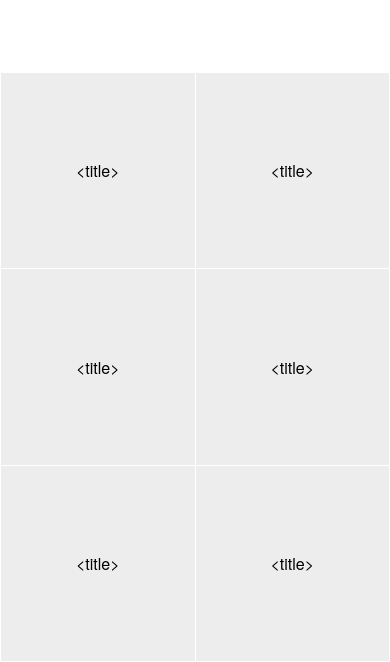
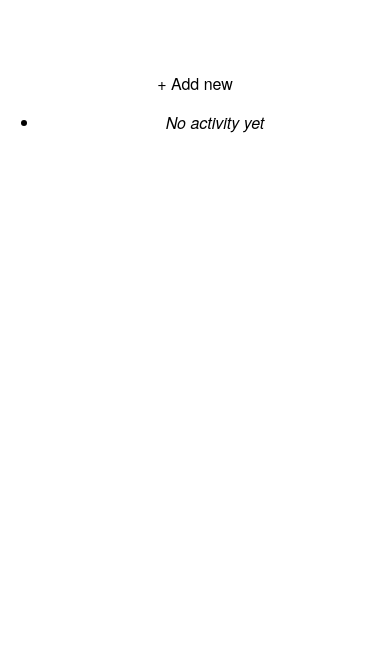
Before and after one commit to PhilGrunewald/MeterApp, a plain HTML site: page www/index.html in a window 390 px wide. Shown: the part 203-865 px from the top of the page. Drawn offline with nearby package versions, Linux system fonts and the light colour scheme; some packages are replaced by stand-ins of ours.

Commit message:
implementing activity list pane as home

```diff
--- a/www/css/index.css
+++ b/www/css/index.css
@@ -67,6 +67,19 @@ body {
 
 h1 {
     text-transform: uppercase;
+}
+
+
+#list_activity_pane {
+    display: block;
+    width: 100%;
+    height: 100%;
+}
+
+#choices_pane {
+    display: none;
+    width: 100%;
+    height: 100%;
 }
 
 .choices {
--- a/www/index.html
+++ b/www/index.html
@@ -40,7 +40,7 @@
 
           <div class="navbar">
             <div class="row">
-              <div id="nav-home"    class="col-4">Home</div>
+              <div id="nav-home"    class="col-4" onclick="app.showActivityList();">Home</div>
               <div id="nav-aboutme" class="col-4">About me</div>
               <div id="nav-help"    class="col-4" onclick="app.toggleCaption();">Help</div>
             </div>
@@ -54,6 +54,24 @@
           </div>
 
           <div class="contents">
+
+            <div id="activity_list_pane">
+
+              <div class="btn-addnew" onclick="app.navigateTo('home')">
+                + Add new
+              </div>
+
+
+              <ul id="activity_list">
+
+                <li><i>No activity yet</i></li>
+
+              </ul>
+
+            </div>
+
+            <div id="choices_pane">
+
 
              <div class="choices">
 
@@ -127,6 +145,7 @@
              </div>
 
            </div>
+          </div>
 
 
          </div>
--- a/www/js/index.js
+++ b/www/js/index.js
@@ -17,8 +17,16 @@
  * under the License.
  */
 
+// Storage keys
+CURR_ACTIVITY = "current_activity"
+ACTIVITY_LIST = "activity_list"
+
+
 CATEGORIES = ["care_self","care_other","care_house","recreation", "travel",
               "food", "work", "other_category"]
+
+TIMEUSE_CUTOFF = 20000
+
 
 var app = {
 
@@ -58,7 +66,9 @@ var app = {
 
 
         app.actionButtons = $('.btn-activity');
-
+        app.activity_ul   = $('#activity-list');
+        app.activityListPane = $('#activity_list_pane');
+        app.choicesPane      = $('#choices_pane');
 
 
         $.getJSON('js/activities.json', function(data) {
@@ -69,7 +79,8 @@ var app = {
 
                 app.screens = screen_data.screens;
 
-                app.navigateTo("home");
+                //app.navigateTo("home");
+                app.showActivityList();
             })
 
         })
@@ -88,13 +99,24 @@ var app = {
         console.log('Received Event: ' + id);
     },
 
-    navigateTo: function(screen_id) {
+    navigateTo: function(screen_id, prev_activity) {
+
+        console.log("screen ID: " + screen_id)
+        console.log("prev acti: " + prev_activity)
+
+        if (prev_activity && prev_activity < TIMEUSE_CUTOFF) {
+            app.save(CURR_ACTIVITY, prev_activity);
+        }
 
         console.log("switching to " + screen_id);
         app.writeLog("switching to " + screen_id);
 
         var screen_ = app.screens[screen_id];
         console.log("screen title: "+screen_.title)
+
+        if (screen_id == "enjoyment" ) {
+            app.addActivityToList()
+        }
 
         $("#title").html(screen_.title);
 
@@ -116,10 +138,73 @@ var app = {
                 btn_title.html(activity.caption);
                 btn_caption.html(activity.help);
                 button.addClass(activity.category || "other_category")
-                button.attr("onclick", "app.navigateTo('"+activity.next+"')")
+                button.attr("onclick", "app.navigateTo('"+activity.next+"', '"+activity.ID+"')")
             }
 
 		}
+
+        app.activityListPane.hide();
+        app.choicesPane.show();
+    },
+
+    showActivityList: function() {
+
+        var activity_list = app.getList(ACTIVITY_LIST) || []
+
+        if (activity_list.length > 0) {
+
+            var ul_ = ""
+            activity_list.forEach(function (item) {
+
+                ul_ += "<li>" + app.activities[item].caption +"</li>\n"
+
+            })
+
+        } else {
+
+            ul_ = "<li><i>No activities yet</i></li>"
+
+        }
+
+        app.activity_ul.html(ul_)
+
+        app.choicesPane.hide();
+        app.activityListPane.show();
+
+    },
+
+    addActivityToList: function() {
+
+        activity_list = app.getList(ACTIVITY_LIST)
+
+        activity_list.push(app.get(CURR_ACTIVITY))
+
+        app.saveList(ACTIVITY_LIST, activity_list)
+
+    },
+
+    save: function(key, val) {
+
+        localStorage.setItem(key, val);
+
+    },
+
+    get: function(key) {
+
+        return localStorage.getItem(key);
+
+    },
+
+    saveList: function(key, val) {
+
+        localStorage.setItem(key, JSON.stringify(val));
+
+    },
+
+    getList: function(key) {
+
+        return JSON.parse(localStorage.getItem(key));
+
     },
 
     writeLog: function(str) {
```
Lines whose indentation alone changed are shown as unchanged.
